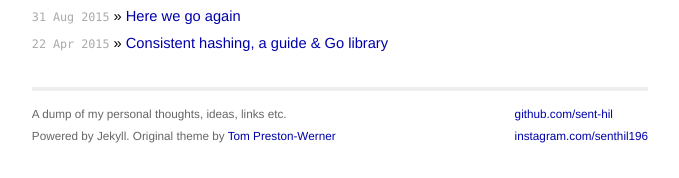
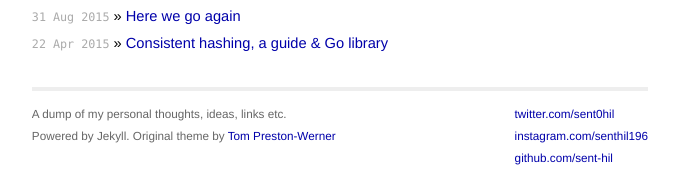
Before and after one commit to sent-hil/sent-hil.github.io, a Jekyll site: the page built from index.html, in a window 1280 px wide. Shown: the part 864-1042 px from the top of the page, without its empty margins (300-979 px from the left). Built offline with Jekyll 4.4.1, drawn with Linux system fonts in a browser that asks for light colours.

Commit message:
add twitter link to footer

```diff
--- a/_layouts/default.html
+++ b/_layouts/default.html
@@ -33,8 +33,9 @@
 
     <div class="contact-right">
       <p>
+        <a target="_blank" href="https://twitter.com/sent0hil">twitter.com/sent0hil</a><br />
+        <a target="_blank" href="https://www.instagram.com/senthil196/">instagram.com/senthil196</a><br />
         <a target="_blank" href="https://github.com/sent-hil">github.com/sent-hil</a><br />
-        <a target="_blank" href="https://www.instagram.com/senthil196/">instagram.com/senthil196</a><br />
       </p>
     </div>
   </div>
```
Also changed, not shown: 16 other files.
